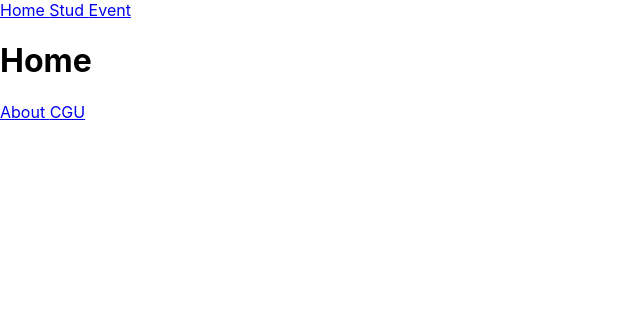
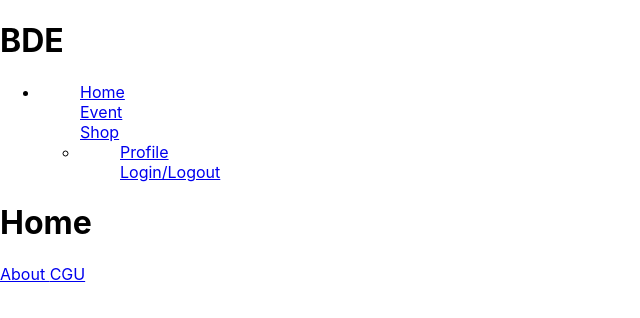
Before and after one commit to Link-Wolf/bde, a React (Create React App) app in the folder client/: page / in a window 1280 px wide. Shown: the top 318 px of the page, without its empty margins (0-640 px from the left). Built offline with nearby package versions, Linux system fonts and the light colour scheme.

Commit message:
headerrrrrrrrrrrrr

```diff
--- a/client/package.json
+++ b/client/package.json
@@ -10,6 +10,7 @@
     "react-dom": "^18.2.0",
     "react-router-dom": "^6.3.0",
     "react-scripts": "5.0.1",
+    "styled-components": "^5.3.5",
     "web-vitals": "^2.1.4"
   },
   "scripts": {
--- a/client/src/Header.js
+++ b/client/src/Header.js
@@ -1,11 +1,36 @@
 function Header() {
 	return (
-			<>
-			<a href=".."> Home </a>
-			<a href="../stud"> Stud </a>
-			<a href="../event"> Event </a>
-			</>
+		<div>
+			<div>
+				<h1> BDE </h1>
+			</div>
+			<div class="menu">
+				<ul class="drop-down menu">
+					<li>
+						<ul>
+							<a href=".."> Home </a>
+						</ul>
+						<ul>
+							<a href="../event"> Event </a>
+						</ul>
+						<ul>
+							<a href="../shop"> Shop </a>
+						</ul>
+						<ul>
+							<li>
+								<ul>
+									<a href="../profile"> Profile </a>
+								</ul>
+								<ul>
+									<a href="../login"> Login/Logout </a>
+								</ul>
+							</li>
+						</ul>
+					</li>
+				</ul>
+			</div>
+		</div>
 	);
-};
+}
 
 export default Header;
--- a/client/src/pages/Stud.js
+++ b/client/src/pages/Stud.js
@@ -23,7 +23,19 @@ const Stud = () => {
 			{users.length > 0 && (
 				<ul>
 					{users.map(user => (
-						<li key={user.login}>{user.login}</li>
+						<li key={user.login}>{user.login}
+							<ul>
+								<li>
+									{user.firstname}
+								</li>
+								<li>
+									{user.lastname}
+								</li>
+								<li>
+									{user.isDirection ? "direction" : "pnj"}
+								</li>
+							</ul>
+						</li>
 					))}
 				</ul>
 			)}
```
Also changed, not shown: 1 other file (tests, documents, lock files or other folders).
